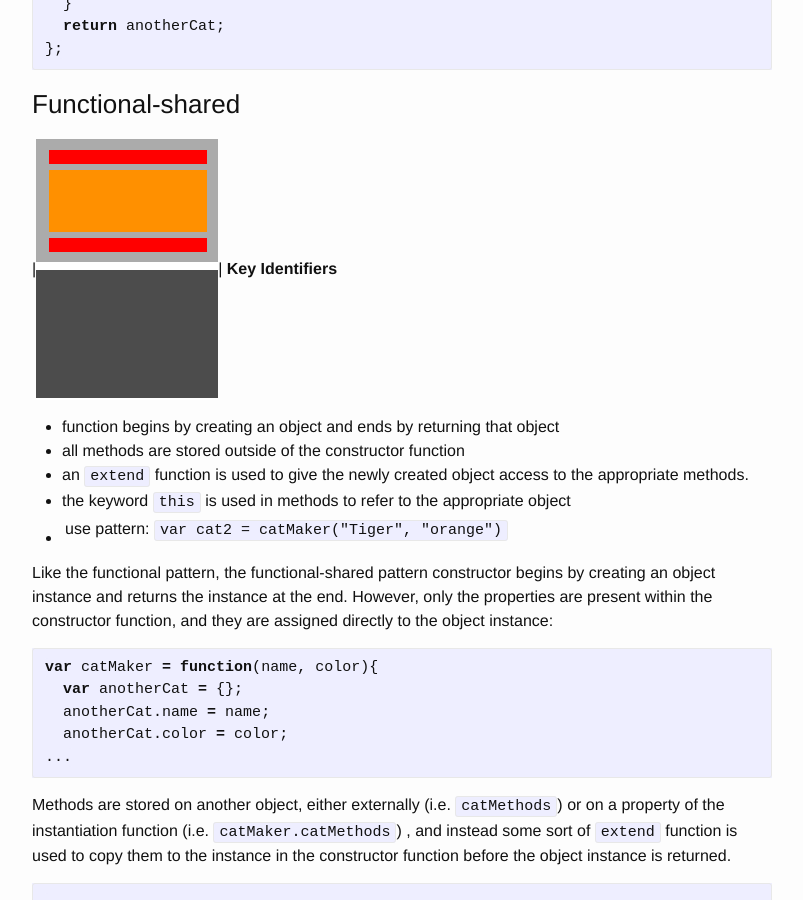
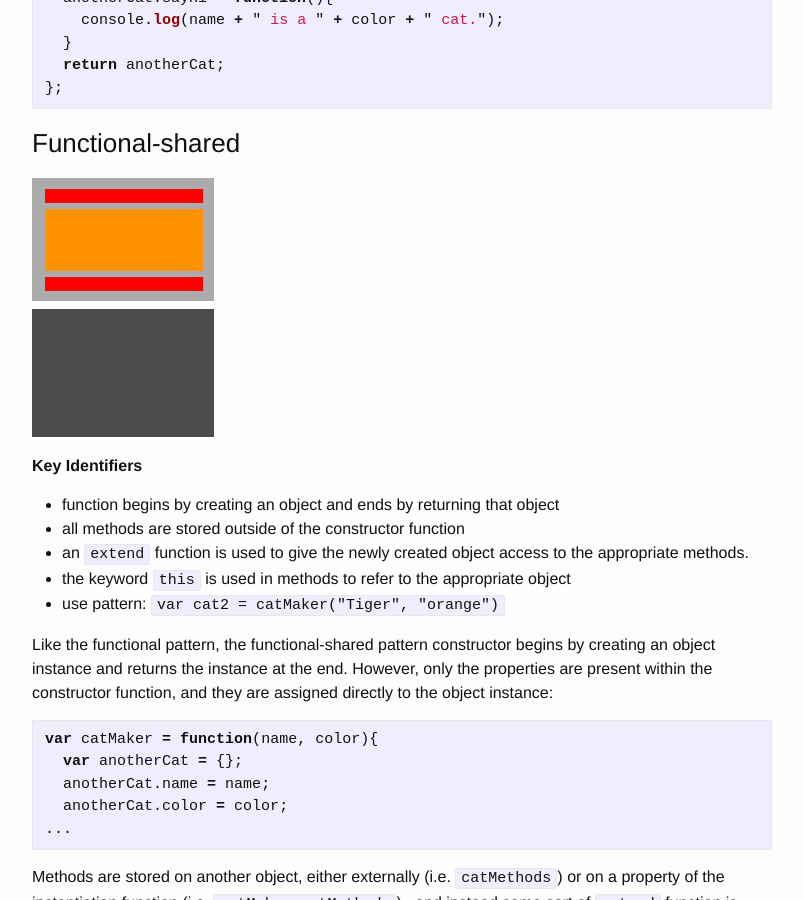
Before and after one commit to fswiecki/fswiecki.github.io, a Jekyll site: the page built from _posts/2016-03-04-instantiation-patterns.md, in a window 1280 px wide and 900 px high, scrolled down 1524 px. Shown: the whole window, without its empty margins (238-1041 px from the left). Built offline with Jekyll 4.4.1, drawn with Linux system fonts in a browser that asks for light colours.

Commit message:
Update 2016-03-04-instantiation-patterns.md
Continued image fussing.

````diff
--- a/_posts/2016-03-04-instantiation-patterns.md
+++ b/_posts/2016-03-04-instantiation-patterns.md
@@ -13,6 +13,7 @@ There are four instantiation patterns in JavaScript: __functional, functional-sh
 
 ### Functional
 ![A graphical representation of functional instantiation](https://raw.githubusercontent.com/fswiecki/fswiecki.github.io/master/_images/functional.png)
+
 __Key Identifiers__
 - function begins by creating an object and ends by returning that object
 - all methods are stored within the constructor function
@@ -35,12 +36,14 @@ var catMaker = function(name, color){
 ```
 
 ### Functional-shared
-|![A graphical representation of functional-shared instantiation](https://raw.githubusercontent.com/fswiecki/fswiecki.github.io/master/_images/functional-shared-prototypal.png)| __Key Identifiers__
+![A graphical representation of functional-shared instantiation](https://raw.githubusercontent.com/fswiecki/fswiecki.github.io/master/_images/functional-shared-prototypal.png)
+
+__Key Identifiers__
 - function begins by creating an object and ends by returning that object
 - all methods are stored outside of the constructor function
 - an `extend` function is used to give the newly created object access to the appropriate methods.
 - the keyword `this` is used in methods to refer to the appropriate object
-- use pattern: `var cat2 = catMaker("Tiger", "orange")`|
+- use pattern: `var cat2 = catMaker("Tiger", "orange")`
 
 Like the functional pattern, the functional-shared pattern constructor begins by creating an object instance and returns the instance at the end. However, only the properties are present within the constructor function, and they are assigned directly to the object instance:
 ```javascript
@@ -70,6 +73,7 @@ catMethods.sayHi = function(){
 
 ### Prototypal
 ![A graphical representation of prototypal instantiation](https://raw.githubusercontent.com/fswiecki/fswiecki.github.io/master/_images/functional-shared-prototypal.png)
+
 __Key Identifiers__
 - function begins by creating an object and ends by returning that object
 - all methods are stored outside of the constructor function
@@ -93,6 +97,7 @@ var catMaker = function(name, color){
 
 ### Pseudoclassical
 ![A graphical representation of pseudoclassical instantiation](https://raw.githubusercontent.com/fswiecki/fswiecki.github.io/master/_images/pseudoclassical.png)
+
 __Key Identifiers__
 - properties declared with `this`
 - no return statement inside constructor function
````
